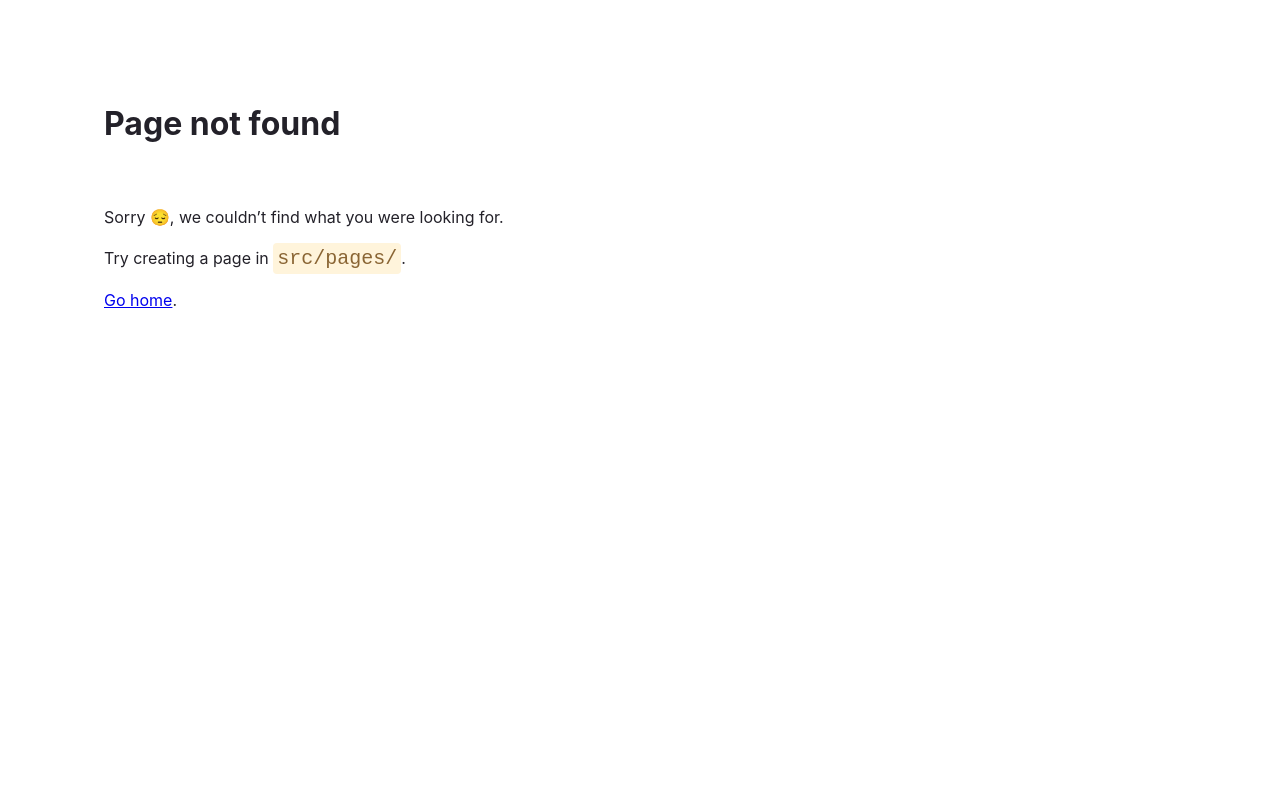
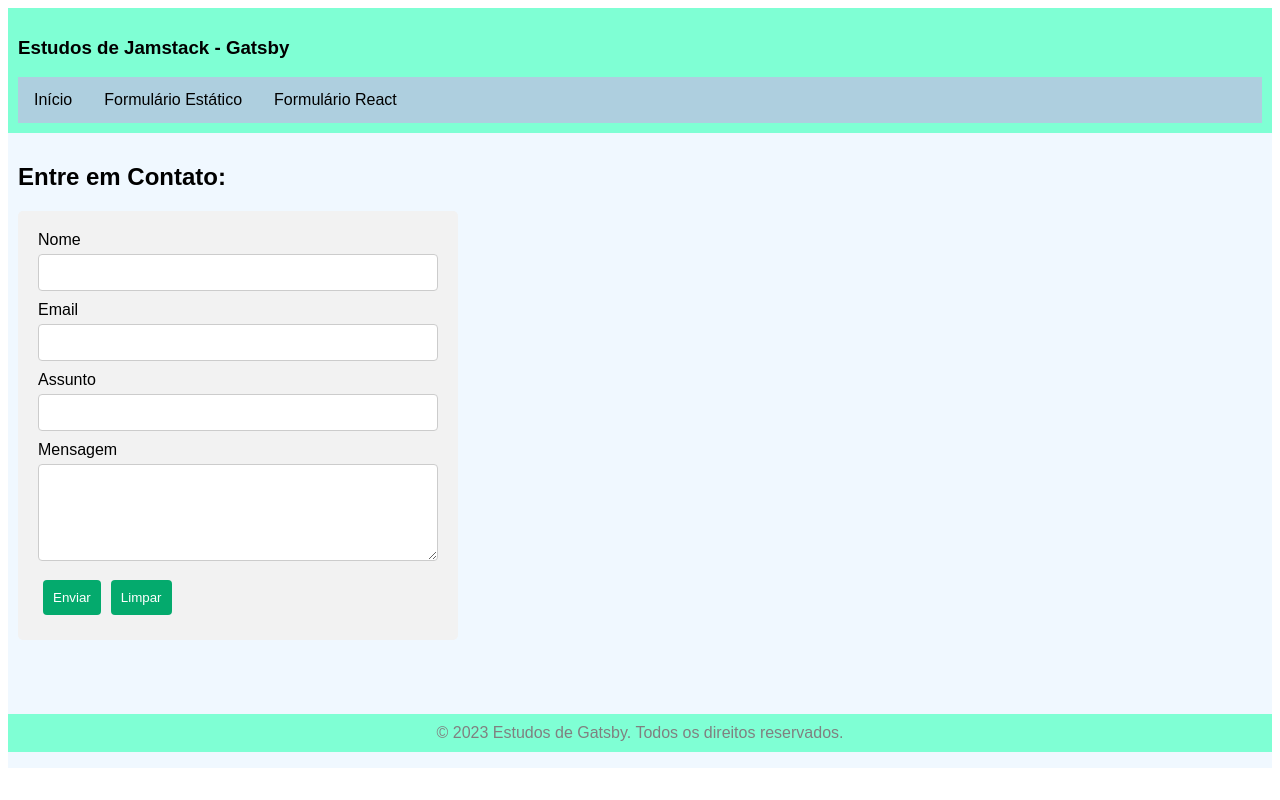
Before and after one commit to armeniocardoso/jamstack_006, a Gatsby site: page /pagina2 in a window 1280 px wide. Before the commit this address had no page. Built offline with nearby package versions, Linux system fonts and the light colour scheme; Gatsby itself is replaced by a stand-in of ours.

Commit message:
Formulario React

```diff
--- a/src/components/layout.css
+++ b/src/components/layout.css
@@ -48,7 +48,6 @@ input[type=text], input[type=email], select, textarea {
     resize: vertical;
   }
 
-  /* Style the submit button with a specific background color etc */
   input[type=submit], input[type=reset] {
     background-color: #04AA6D;
     color: white;
--- a/src/components/layout.js
+++ b/src/components/layout.js
@@ -11,6 +11,7 @@ export default function Layout({ children }) {
                 <nav className="topnav">
                     <Link to="/">Início</Link>
                     <Link to="/pagina1">Formulário Estático</Link>
+                    <Link to="/pagina2">Formulário React</Link>
                 </nav>
             </div>
             <div className="main">
--- a/src/pages/pagina1.js
+++ b/src/pages/pagina1.js
@@ -1,7 +1,7 @@
 import * as React from "react"
 import Layout from "../components/layout"
 
-const IndexPage = () => {
+const Pagina1 = () => {
   return (
     <Layout>
       <h2>Entre em Contato:</h2>
@@ -32,6 +32,6 @@ const IndexPage = () => {
   )
 }
 
-export default IndexPage
+export default Pagina1
 
-export const Head = () => <title>Início</title>
+export const Head = () => <title>Formulário Estático</title>
--- /dev/null
+++ b/src/pages/pagina2.js
@@ -0,0 +1,66 @@
+import * as React from "react"
+import { useState } from "react";
+import Layout from "../components/layout"
+
+const Pagina2 = () => {
+
+  const [inputs, setInputs] = useState({ nome: "", email: "", assunto: "", mensagem: "" });
+
+  const handleChange = event => {
+    const name = event.target.name;
+    const value = event.target.value;
+    setInputs(values => ({ ...values, [name]: value }));
+  }
+
+  const encode = (data) => {
+    return Object.keys(data)
+      .map(key => encodeURIComponent(key) + "=" + encodeURIComponent(data[key]))
+      .join("&");
+  }
+
+  const handleSubmit = event => {
+    event.preventDefault();
+    fetch("/", {
+      method: "POST",
+      headers: { "Content-Type": "application/x-www-form-urlencoded" },
+      body: encode({ "form-name": "form_react", ...this.state })
+    })
+      .then(() => alert("Success!"))
+      .catch(error => alert(error));
+  };
+
+  return (
+    <Layout>
+      <h2>Entre em Contato:</h2>
+      <div className="container">
+        <form name="form_react" method="post" onSubmit={handleSubmit}
+          data-netlify="true" data-netlify-honeypot="bot-field">
+
+          <input type="hidden" name="form-name" value="form_estatico" />
+          <label>
+            Nome
+            <input type="text" name="nome" value={inputs.nome} onChange={handleChange} />
+          </label>
+          <label>
+            Email
+            <input type="email" name="email" value={inputs.email} onChange={handleChange} />
+          </label>
+          <label>
+            Assunto
+            <input type="text" name="assunto" value={inputs.assunto} onChange={handleChange} />
+          </label>
+          <label>
+            Mensagem
+            <textarea name="mensagem" rows="5" value={inputs.mensagem} onChange={handleChange} />
+          </label>
+          <input type="submit" value="Enviar" />
+          <input type="reset" value="Limpar" />
+        </form>
+      </div>
+    </Layout>
+  )
+}
+
+export default Pagina2
+
+export const Head = () => <title>Formulário React</title>
```
